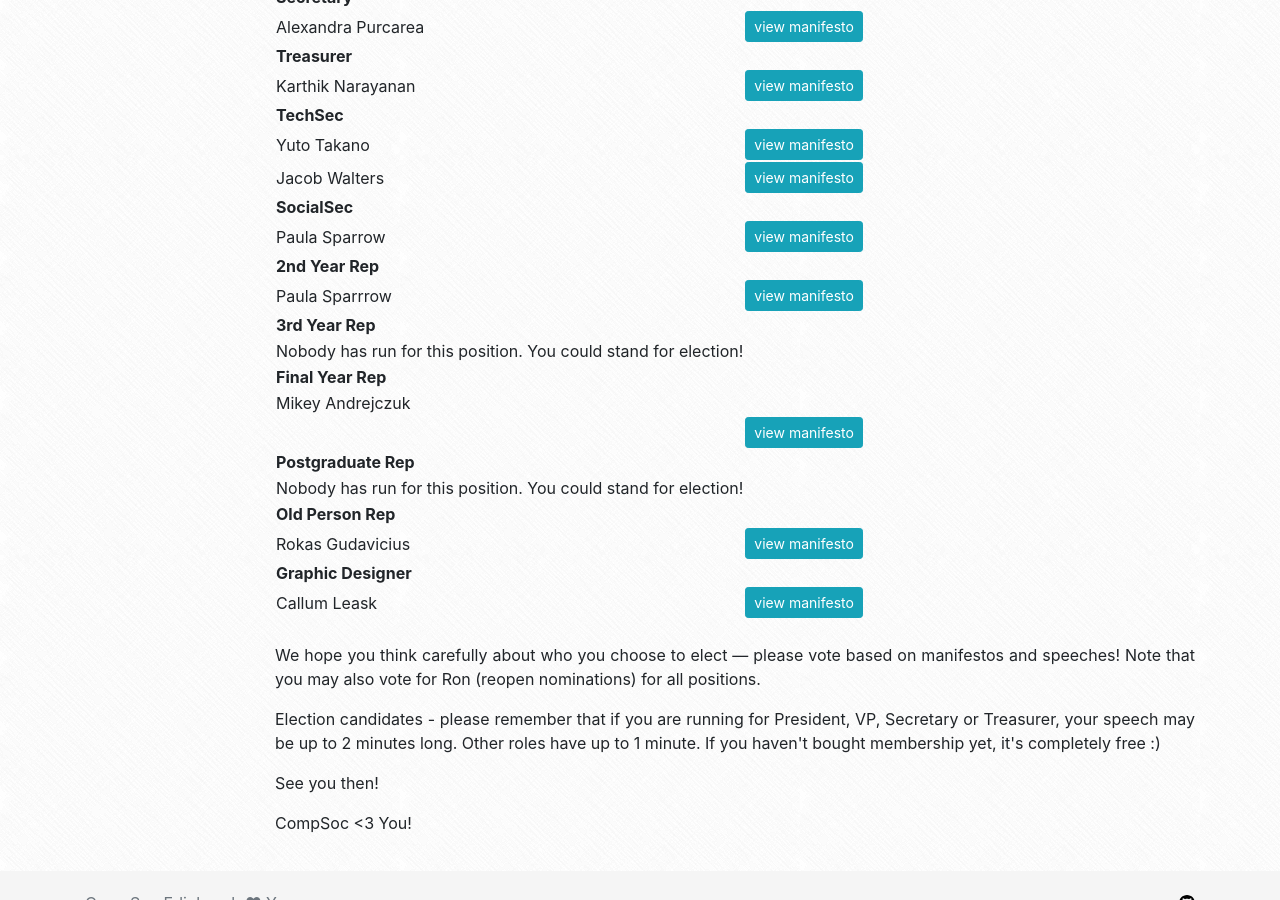
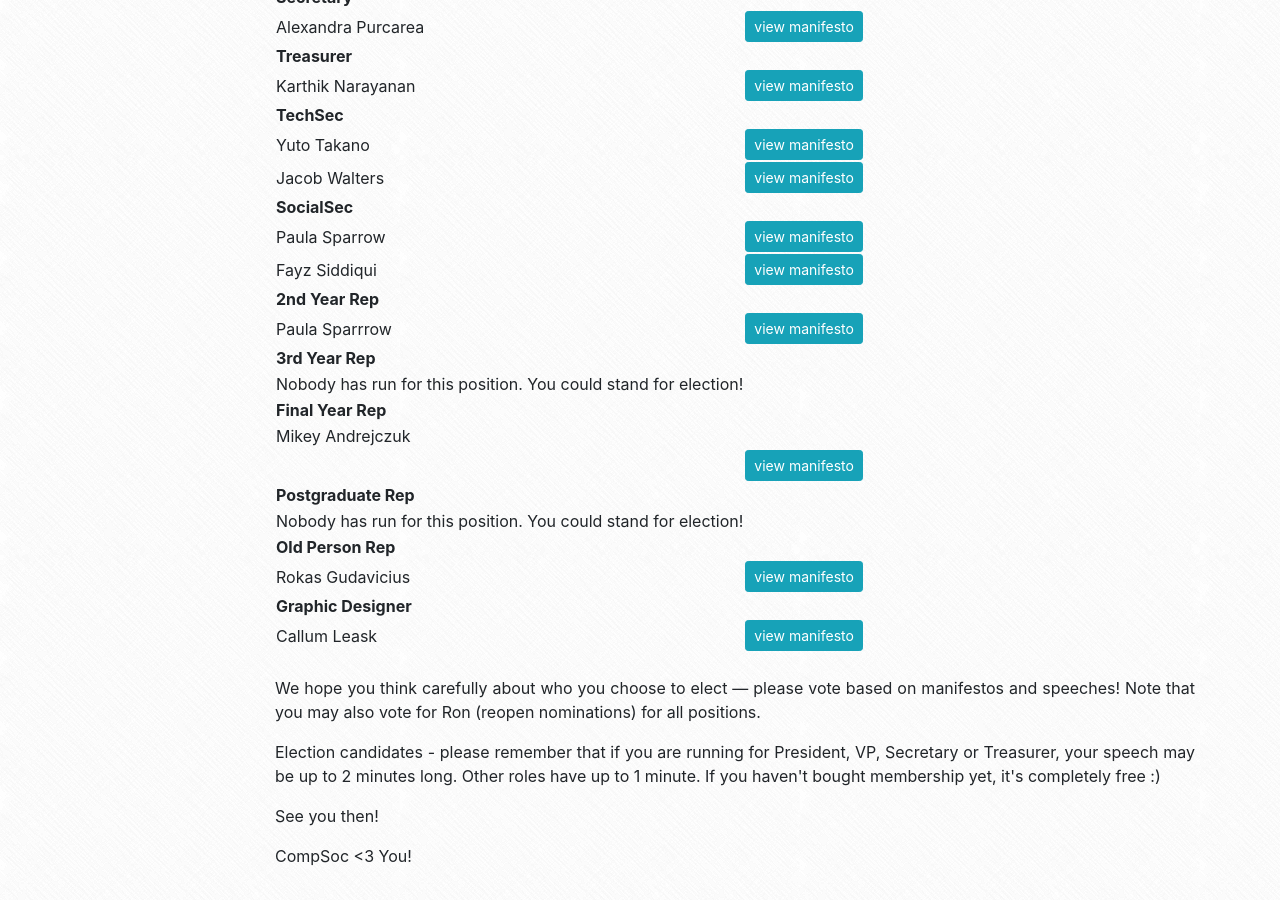
Before and after one commit to compsoc-edinburgh/website, a Jekyll site: the page built from _posts/2021-03-31-april-agm-manifestos.html, in a window 1280 px wide and 900 px high, scrolled down 645 px. Built offline with Jekyll 4.4.1, drawn with Linux system fonts in a browser that asks for light colours; nearby versions of some CDN libraries.

Commit message:
Add Fayz's manifesto

```diff
--- a/_posts/2021-03-31-april-agm-manifestos.html
+++ b/_posts/2021-03-31-april-agm-manifestos.html
@@ -28,6 +28,8 @@
       people:
         - name: Paula Sparrow
           url: https://drive.google.com/file/d/15hJ7Vl_Cb4NxyEk1rYRqC9OaPVhfYQc2/view?usp=sharing
+        - name: Fayz Siddiqui
+          url: https://drive.google.com/file/d/1-Z6Fg-Frely_ukVLizW_V108XPrdxhty/view?usp=sharing
     - title: 2nd Year Rep
       people:
         - name: Paula Sparrrow
```
